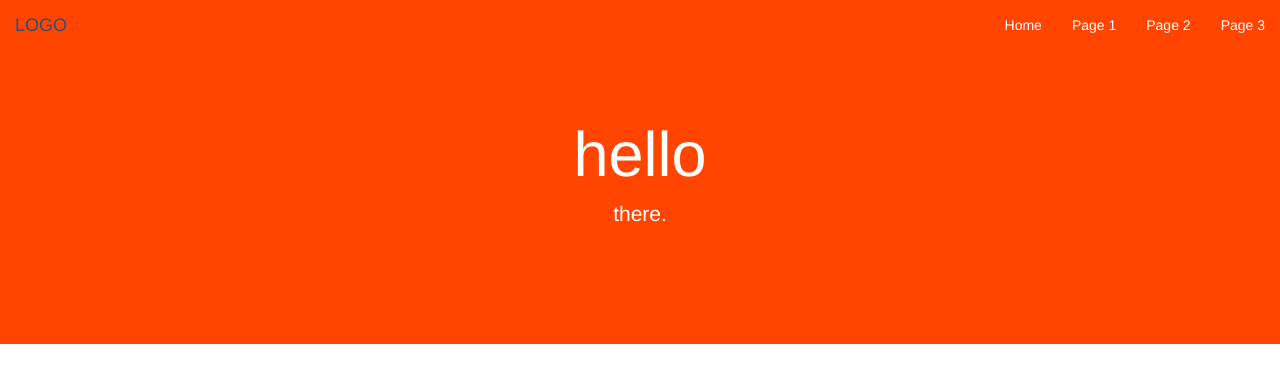
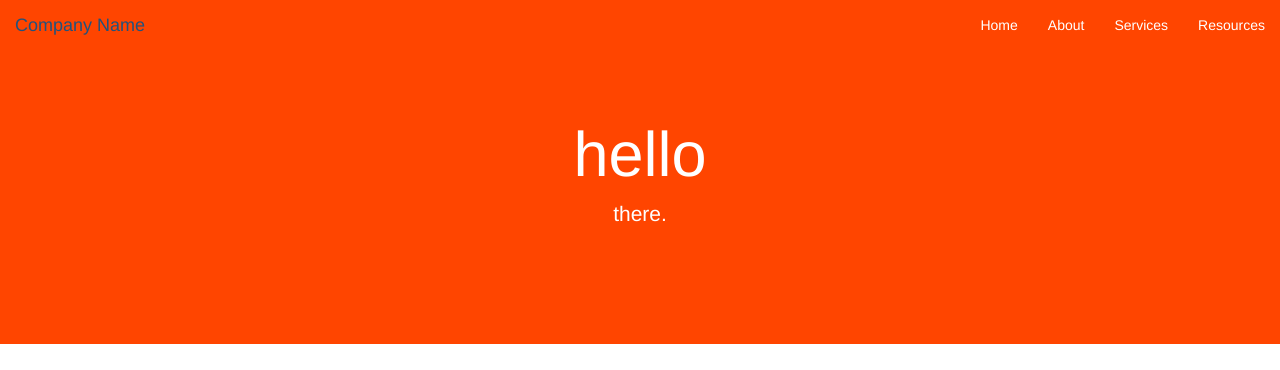
Before and after one commit to northwestjeff/financial_advising_site, a Django app: page / in a window 1280 px wide. Shown: the top 370 px of the page. Run offline with Django 3.2, Linux system fonts and the light colour scheme; some libraries are stand-ins or nearby versions.

Commit message:
minor update

```diff
--- a/site_app/templates/site_app/home.html
+++ b/site_app/templates/site_app/home.html
@@ -18,13 +18,13 @@
 <nav class="navbar navbar-fixed-top">
     <div class="container-fluid">
         <div class="navbar-header">
-            <a href="#" class="navbar-brand">LOGO</a>
+            <a href="#" class="navbar-brand">Company Name</a>
         </div>
         <ul class="nav navbar-nav navbar-right">
             <li><a href="#"> Home</a></li>
-            <li><a href="#"> Page 1</a></li>
-            <li><a href="#"> Page 2</a></li>
-            <li><a href="#"> Page 3</a></li>
+            <li><a href="#"> About</a></li>
+            <li><a href="#"> Services</a></li>
+            <li><a href="#"> Resources</a></li>
         </ul>
     </div>
 </nav>
```
